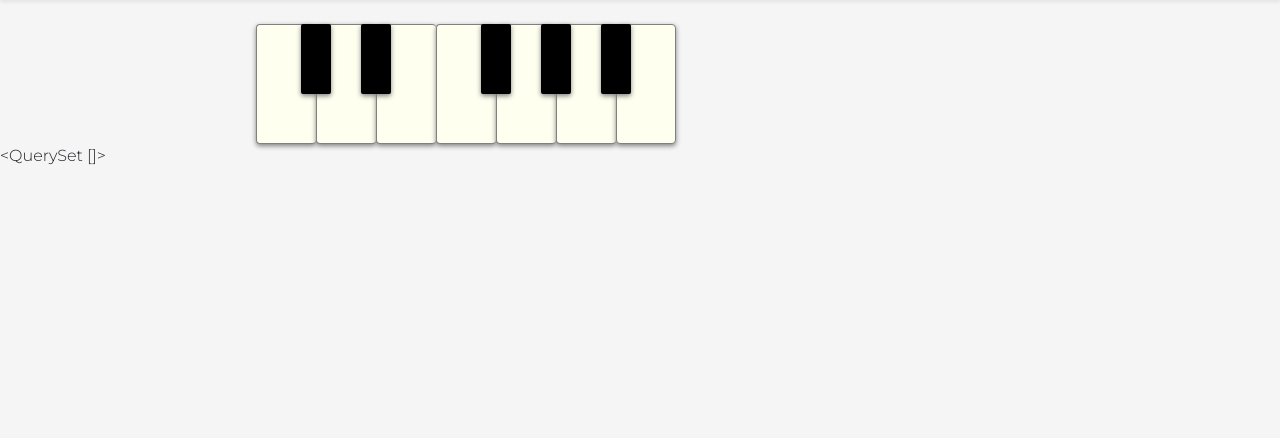
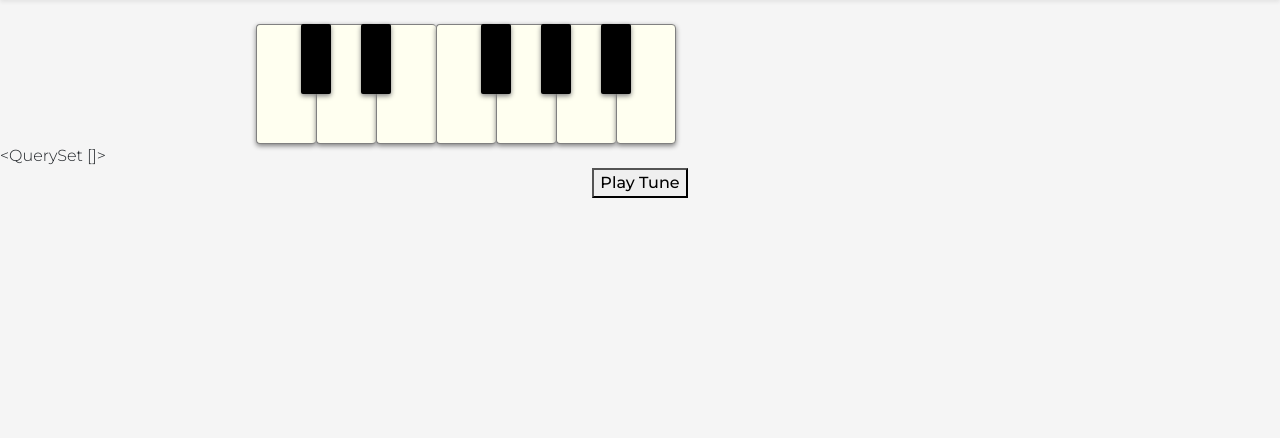
Before and after one commit to ErfanNajimi/sep-2024-hackathon-team-2, a Django app: page /piano/ in a window 1280 px wide. Shown: the part 122-560 px from the top of the page. Run offline with Django 4.2, Linux system fonts and the light colour scheme; data that the repository does not hold is empty; some libraries are stand-ins or nearby versions.

Commit message:
add initial computer tune functionality

```diff
--- a/piano/templates/piano/piano.html
+++ b/piano/templates/piano/piano.html
@@ -33,4 +30,8 @@
 <audio id="G-audio" src="{% static 'audio/G.mp3' %}"></audio>
 <audio id="G#-audio" src="{% static 'audio/G#.mp3' %}"></audio>
 
+<div class="text-center">
+  <button id="play-tune">Play Tune</button>
+</div>
+
 {% endblock %}
--- a/static/js/script.js
+++ b/static/js/script.js
@@ -3,6 +3,7 @@
 
 const keys = ['C', 'C#', 'D', 'D#', 'E', 'F', 'F#', 'G', 'G#', 'A', 'A#', 'B'];
 const keyBindings = ['A', 'W', 'S', 'E', 'D', 'F', 'T', 'G', 'Y', 'H', 'U', 'J'];
+let computerTune = [];
 
 for (let index in keys) {
     let element = document.getElementById(`${keys[index]}`);
@@ -35,6 +36,38 @@
     }
 });
 
+function playTune(tune) {
+    let index = 0;
+    function playNote() {
+        if (index < tune.length) {
+            let note = tune[index];
+            document.getElementById(`${note}-audio`).load();
+            document.getElementById(`${note}-audio`).play();
+            index++;
+            setTimeout(playNote, 1000); // Wait for 1 second before playing next note
+        }
+    }
+    playNote();
+}
+
+
+function generateTune(length = 5) {
+    computerTune = [];
+    for (let i = 0; i < length; i++) {
+        const randomIndex = Math.floor(Math.random() * keys.length);
+        computerTune.push(keys[randomIndex]);
+    }
+}
+
+
+
+
+document.getElementById('play-tune').addEventListener('click', () => {
+    generateTune();
+    console.log(computerTune);
+    playTune(computerTune);
+});
+
 // GAMEPLAY STAGES
 
 // LEADERBOARD
```
Also changed, not shown: other parts of piano/templates/piano/piano.html (+15 -18 lines).
